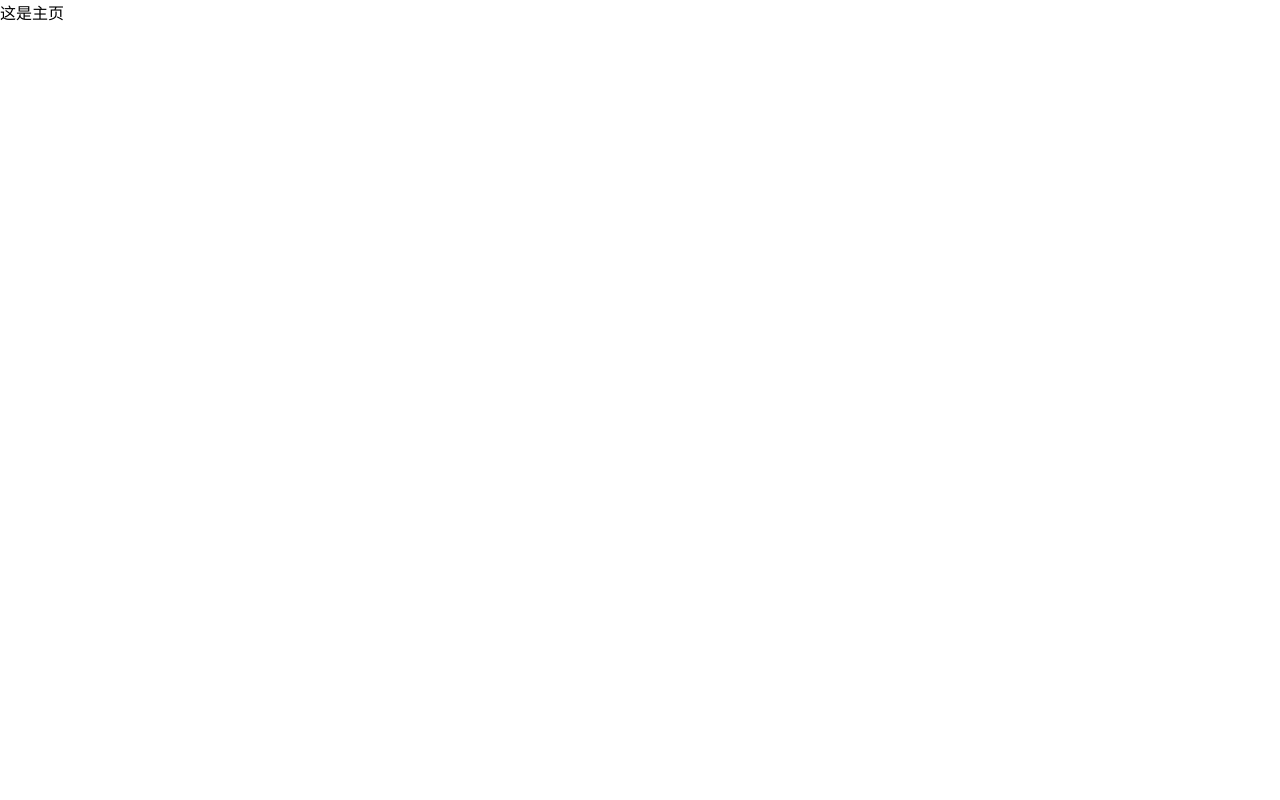
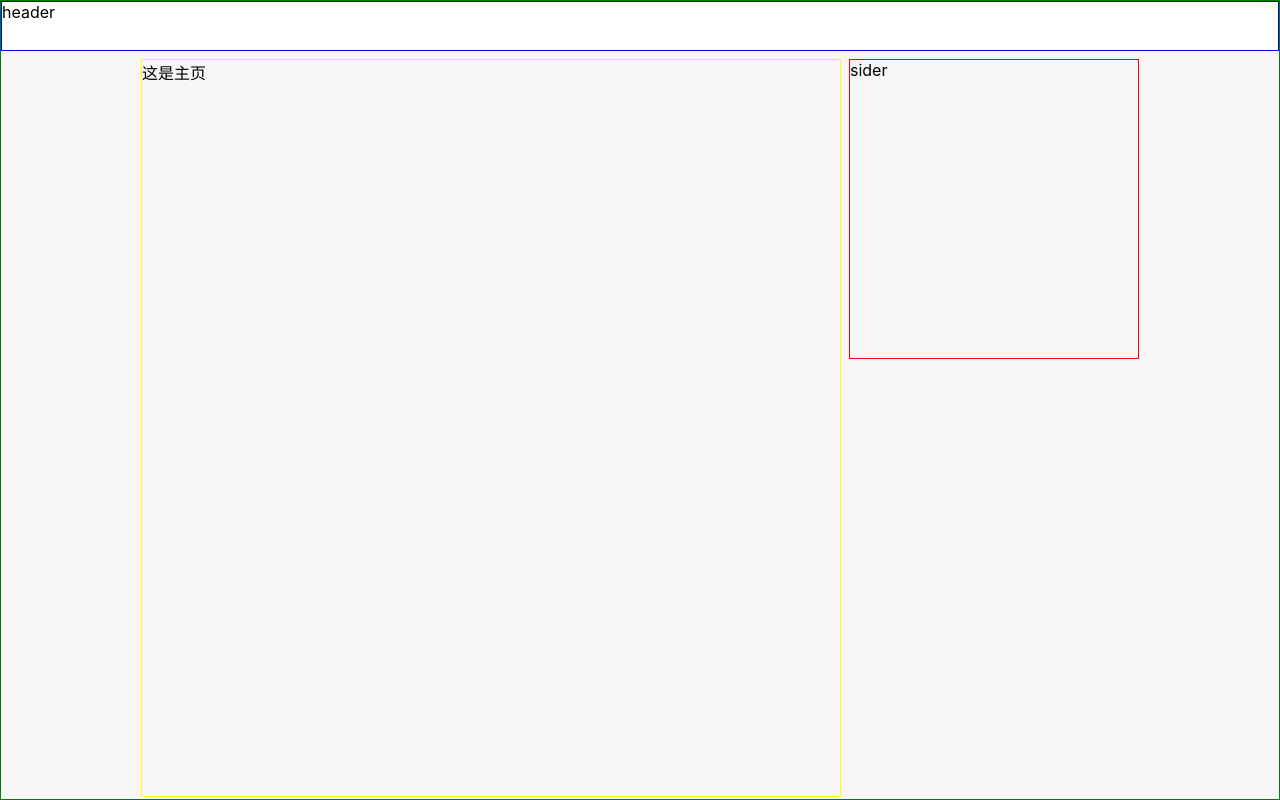
Before and after one commit to Orange-ice/talk-everything, a React (Vite) app: page /#/home in a window 1280 px wide. Built offline with nearby package versions, Linux system fonts and the light colour scheme.

Commit message:
页面基本结构

```diff
--- a/package.json
+++ b/package.json
@@ -9,7 +9,8 @@
   "dependencies": {
     "react": "^17.0.0",
     "react-dom": "^17.0.0",
-    "react-router-dom": "^5.2.0"
+    "react-router-dom": "^5.2.0",
+    "sass": "^1.38.1"
   },
   "devDependencies": {
     "@types/react": "^17.0.0",
--- a/src/App.tsx
+++ b/src/App.tsx
@@ -1,14 +1,17 @@
 import React from 'react';
 import { HashRouter, Redirect, Route, Switch } from 'react-router-dom';
 import Home from './views/home';
+import Layout from './components/layout';
 
 function App () {
 
     return (
         <HashRouter>
             <Switch>
-                <Route path="/home" component={Home}/>
-                <Redirect path="/" to="/home"/>
+                <Layout>
+                    <Route path="/home" component={Home}/>
+                    <Redirect path="/" to="/home"/>
+                </Layout>
             </Switch>
         </HashRouter>
     );
--- /dev/null
+++ b/src/components/header/index.scss
@@ -0,0 +1,5 @@
+.header {
+    width: 100%;
+    height: 50px;
+    border: solid 1px blue;
+}
--- /dev/null
+++ b/src/components/header/index.tsx
@@ -0,0 +1,10 @@
+import './index.scss';
+import React from 'react';
+
+const Header = () => {
+    return (
+        <div className="header">header</div>
+    );
+};
+
+export default Header;
--- /dev/null
+++ b/src/components/layout/index.scss
@@ -0,0 +1,18 @@
+.layout {
+    height: 100%;
+    border: solid 1px green;
+
+    &-main {
+        height: calc(100% - 52px);
+        padding-top: 8px;
+        background: #f6f6f6;
+        display: flex;
+        justify-content: center;
+
+        &-content {
+            width: 700px;
+            border: solid 1px yellow;
+            margin-right: 8px;
+        }
+    }
+}
--- /dev/null
+++ b/src/components/layout/index.tsx
@@ -0,0 +1,17 @@
+import './index.scss';
+import React from 'react';
+import Header from '../header';
+import Sider from '../sider';
+
+const Layout: React.FC = (props) => {
+    return (
+        <div className="layout">
+            <Header/>
+            <div className="layout-main">
+                <div className="layout-main-content">{props.children}</div>
+                <Sider/>
+            </div>
+        </div>
+    );
+};
+export default Layout;
--- /dev/null
+++ b/src/components/sider/index.scss
@@ -0,0 +1,5 @@
+.sider {
+    width: 290px;
+    height: 300px;
+    border: solid 1px red;
+}
--- /dev/null
+++ b/src/components/sider/index.tsx
@@ -0,0 +1,10 @@
+import './index.scss';
+import React from 'react';
+
+const Sider = () => {
+    return (
+        <div className="sider">sider</div>
+    );
+};
+
+export default Sider;
--- a/src/index.css
+++ b/src/index.css
@@ -1,13 +1,19 @@
+*, *::before, *::after {
+  margin: 0;
+  padding: 0;
+  box-sizing: border-box;
+}
+
 body {
   margin: 0;
   font-family: -apple-system, BlinkMacSystemFont, 'Segoe UI', 'Roboto', 'Oxygen',
-    'Ubuntu', 'Cantarell', 'Fira Sans', 'Droid Sans', 'Helvetica Neue',
-    sans-serif;
+  'Ubuntu', 'Cantarell', 'Fira Sans', 'Droid Sans', 'Helvetica Neue',
+  sans-serif;
   -webkit-font-smoothing: antialiased;
   -moz-osx-font-smoothing: grayscale;
 }
 
-code {
-  font-family: source-code-pro, Menlo, Monaco, Consolas, 'Courier New',
-    monospace;
+
+html, body, #root {
+  height: 100%;
 }
```
